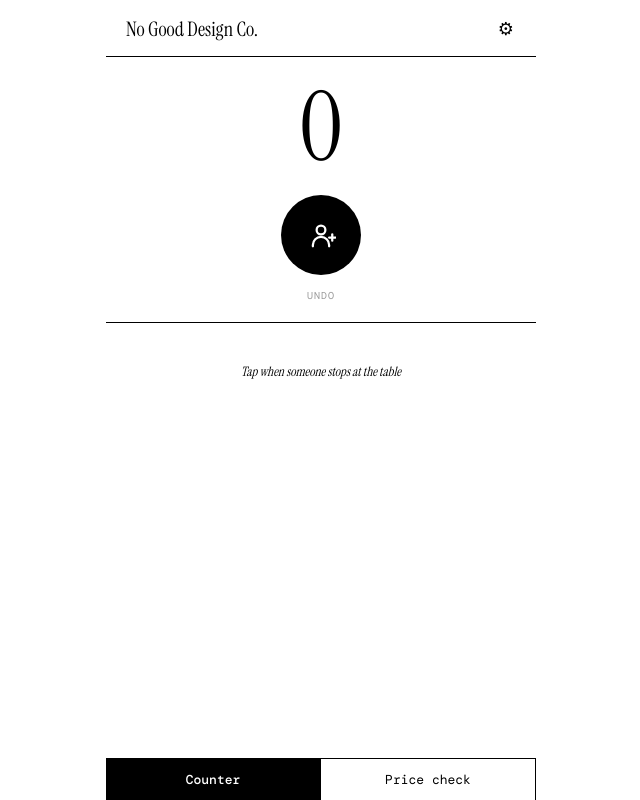
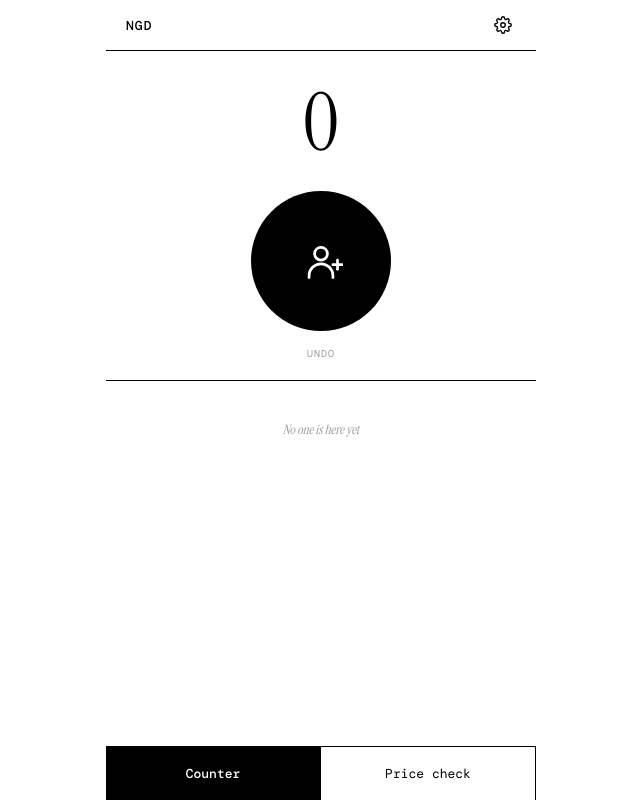
Before and after one commit to tracylin/nogooddesign, a React (Vite) app: page / in a window 1280 px wide. Shown: the whole page, without its empty margins (319-959 px from the left). Built offline with nearby package versions, Linux system fonts and the light colour scheme.

Commit message:
Update App.jsx

```diff
--- a/src/App.jsx
+++ b/src/App.jsx
@@ -231,7 +231,7 @@ async function pullState(deployId) {
 
 // ─── PERSON ICON ───
 const PersonIcon = () => (
-  <svg width="30" height="30" viewBox="0 0 24 24" fill="none" stroke="#fff" strokeWidth="1.8" strokeLinecap="round" strokeLinejoin="round">
+  <svg width="44" height="44" viewBox="0 0 24 24" fill="none" stroke="#fff" strokeWidth="1.5" strokeLinecap="round" strokeLinejoin="round">
     <circle cx="12" cy="8" r="3.5" />
     <path d="M5.5 21v-1a6.5 6.5 0 0 1 13 0v1" />
     <line x1="21" y1="11.5" x2="21" y2="16.5" />
@@ -239,7 +239,12 @@ const PersonIcon = () => (
   </svg>
 );
 
-// ─── MAIN APP ───
+const GearIcon = () => (
+  <svg width="18" height="18" viewBox="0 0 24 24" fill="none" stroke="#000" strokeWidth="1.8" strokeLinecap="round" strokeLinejoin="round">
+    <circle cx="12" cy="12" r="3" />
+    <path d="M19.4 15a1.65 1.65 0 0 0 .33 1.82l.06.06a2 2 0 1 1-2.83 2.83l-.06-.06a1.65 1.65 0 0 0-1.82-.33 1.65 1.65 0 0 0-1 1.51V21a2 2 0 0 1-4 0v-.09A1.65 1.65 0 0 0 9 19.4a1.65 1.65 0 0 0-1.82.33l-.06.06a2 2 0 1 1-2.83-2.83l.06-.06A1.65 1.65 0 0 0 4.68 15a1.65 1.65 0 0 0-1.51-1H3a2 2 0 0 1 0-4h.09A1.65 1.65 0 0 0 4.6 9a1.65 1.65 0 0 0-.33-1.82l-.06-.06a2 2 0 1 1 2.83-2.83l.06.06A1.65 1.65 0 0 0 9 4.68a1.65 1.65 0 0 0 1-1.51V3a2 2 0 0 1 4 0v.09a1.65 1.65 0 0 0 1 1.51 1.65 1.65 0 0 0 1.82-.33l.06-.06a2 2 0 1 1 2.83 2.83l-.06.06A1.65 1.65 0 0 0 19.4 9a1.65 1.65 0 0 0 1.51 1H21a2 2 0 0 1 0 4h-.09a1.65 1.65 0 0 0-1.51 1z" />
+  </svg>
+);
 export default function App() {
   const [tab, setTab] = useState("count");
   const [entries, setEntries] = useState([]);
@@ -340,9 +345,9 @@ export default function App() {
       if (e.id !== entryId) return e;
       const ids = e.soldCatalogIds || [];
       const next = ids.includes(catalogId) ? ids.filter(x => x !== catalogId) : [...ids, catalogId];
-      const sum = next.reduce((s, id) => { const c = CATALOG.find(x => x.id === id); return s + (c?.price || 0); }, 0);
-      const autoPrice = (!e.amount || e.amount === "0") ? String(sum) : e.amount;
-      return { ...e, soldCatalogIds: next, amount: autoPrice, ts: new Date().toISOString() };
+      const sum = next.reduce((total, cid) => { const c = CATALOG.find(x => x.id === cid); return total + (c?.price || 0); }, 0);
+      const shouldAutoFill = !e.amount || e.amount === "";
+      return { ...e, soldCatalogIds: next, amount: shouldAutoFill ? String(sum) : e.amount, ts: new Date().toISOString() };
     }));
   }, []);
 
@@ -439,11 +444,11 @@ export default function App() {
 
       {/* HEADER */}
       <div style={S.header}>
-        <span style={S.logo}>No Good Design Co.</span>
+        <span style={S.logo}>NGD</span>
         <div style={{ display: "flex", alignItems: "center", gap: 10 }}>
           {syncStatus && <span style={S.syncBadge}>{syncStatus}</span>}
-          {totalRevenue > 0 && <span style={S.revBadge}>${totalRevenue}</span>}
-          <button style={S.gearBtn} onClick={() => setShowSettings(true)}>⚙</button>
+          {boughtCount > 0 && <span style={S.headerStat}>{boughtCount} sold · ${totalRevenue}</span>}
+          <button style={S.gearBtn} onClick={() => setShowSettings(true)}><GearIcon /></button>
         </div>
       </div>
       <div style={S.rule} />
@@ -456,19 +461,10 @@ export default function App() {
               <button style={S.roundBtn} onClick={addEntry}><PersonIcon /></button>
             </div>
             <button style={S.undoBtn} onClick={undoEntry}>undo</button>
-            {boughtCount > 0 && (
-              <div style={S.statsRow}>
-                <span style={S.stat}>{boughtCount} sold</span>
-                <span style={S.stat}>·</span>
-                <span style={S.stat}>${totalRevenue} rev</span>
-                <span style={S.stat}>·</span>
-                <span style={S.stat}>{totalCount > 0 ? Math.round((boughtCount / totalCount) * 100) : 0}%</span>
-              </div>
-            )}
           </div>
           <div style={S.rule} />
           <div style={S.feed}>
-            {entries.length === 0 && <div style={S.empty}>Tap when someone stops at the table</div>}
+            {entries.length === 0 && <div style={S.empty}>No one is here yet</div>}
             {entries.map(entry => (
               expandedId === entry.id ? (
                 <ExpandedEntry key={entry.id} entry={entry} onUpdate={updateEntry}
@@ -512,7 +508,6 @@ function CollapsedEntry({ entry, onTap }) {
           <span style={{ ...S.tag, ...(isBought ? S.tagBought : {}) }}>{entry.engage}</span>
         )}
         {hasSale && <span style={S.saleAmt}>${entry.amount}</span>}
-        {entry.payment && <span style={S.payTag}>{entry.payment}</span>}
         {soldNames.length > 0 && <span style={S.itemsPrev}>{soldNames.join(", ").slice(0, 28)}{soldNames.join(", ").length > 28 ? "…" : ""}</span>}
         {entry.items && !soldNames.length && <span style={S.itemsPrev}>{entry.items.slice(0, 22)}{entry.items.length > 22 ? "…" : ""}</span>}
         {entry.note && !hasSale && <span style={S.notePrev}>{entry.note.slice(0, 20)}{entry.note.length > 20 ? "…" : ""}</span>}
@@ -653,36 +648,34 @@ const S = {
     background: BG, color: BK, fontFamily: MONO, fontSize: 13, overflow: "hidden",
     WebkitFontSmoothing: "antialiased", position: "relative",
   },
-  header: { display: "flex", justifyContent: "space-between", alignItems: "center", padding: "16px 20px 14px" },
-  logo: { fontFamily: SERIF, fontSize: 20, fontWeight: 400, color: BK },
-  revBadge: { fontFamily: MONO, fontSize: 12, fontWeight: 500, color: BK, border: `1px solid ${BK}`, padding: "2px 8px" },
+  header: { display: "flex", justifyContent: "space-between", alignItems: "center", padding: "12px 20px" },
+  logo: { fontFamily: MONO, fontSize: 13, fontWeight: 500, color: BK, letterSpacing: "0.08em" },
+  headerStat: { fontFamily: MONO, fontSize: 11, color: BK },
   syncBadge: { fontSize: 10, color: BK },
-  gearBtn: { background: "none", border: "none", color: BK, fontSize: 18, cursor: "pointer", padding: 2 },
+  gearBtn: { background: "none", border: "none", cursor: "pointer", padding: 4, display: "flex", alignItems: "center" },
   rule: { height: 1, background: BK, flexShrink: 0 },
   nav: { display: "flex", flexShrink: 0 },
   navBtn: {
-    flex: 1, padding: "12px 0", background: BG, border: "none", borderRight: `1px solid ${BK}`,
+    flex: 1, padding: "18px 0", background: BG, border: "none", borderRight: `1px solid ${BK}`,
     fontFamily: MONO, fontSize: 13, color: BK, cursor: "pointer",
   },
   navActive: {
-    flex: 1, padding: "12px 0", background: BK, border: "none", borderRight: `1px solid ${BK}`,
+    flex: 1, padding: "18px 0", background: BK, border: "none", borderRight: `1px solid ${BK}`,
     fontFamily: MONO, fontSize: 13, color: BG, cursor: "pointer", fontWeight: 500,
   },
   content: { flex: 1, overflow: "hidden", display: "flex", flexDirection: "column" },
-  counterArea: { textAlign: "center", padding: "28px 20px 16px", flexShrink: 0 },
-  bigNum: { fontFamily: SERIF, fontSize: 96, color: BK, lineHeight: 0.9, marginBottom: 24 },
+  counterArea: { textAlign: "center", padding: "32px 20px 16px", flexShrink: 0 },
+  bigNum: { fontFamily: SERIF, fontSize: 80, color: BK, lineHeight: 1, marginBottom: 28 },
   btnRow: { display: "flex", justifyContent: "center" },
   roundBtn: {
-    width: 80, height: 80, borderRadius: "50%", background: BK, border: "none",
+    width: 140, height: 140, borderRadius: "50%", background: BK, border: "none",
     display: "flex", alignItems: "center", justifyContent: "center",
     cursor: "pointer", WebkitTapHighlightColor: "transparent",
   },
   undoBtn: {
     background: "none", border: "none", color: "#999", fontFamily: MONO, fontSize: 10,
-    cursor: "pointer", marginTop: 10, padding: "4px 12px", textTransform: "uppercase", letterSpacing: "0.1em",
+    cursor: "pointer", marginTop: 12, padding: "4px 12px", textTransform: "uppercase", letterSpacing: "0.1em",
   },
-  statsRow: { display: "flex", justifyContent: "center", gap: 8, marginTop: 10 },
-  stat: { fontSize: 11, color: BK },
   feed: { flex: 1, overflow: "auto", WebkitOverflowScrolling: "touch" },
   entryRow: { display: "flex", justifyContent: "space-between", alignItems: "center", padding: "12px 20px", cursor: "pointer", borderBottom: `1px solid ${BK}` },
   entryLeft: { display: "flex", gap: 8, alignItems: "center", flexShrink: 0 },
@@ -735,7 +728,6 @@ const S = {
     background: "none", border: "none", fontFamily: MONO, fontSize: 11,
     color: BK, cursor: "pointer", textDecoration: "underline",
   },
-  payTag: { fontSize: 10, color: BK, border: `1px solid ${BK}`, padding: "1px 5px" },
   soldList: { padding: "4px 14px 8px" },
   soldItem: { display: "flex", alignItems: "center", gap: 8, padding: "4px 0" },
   soldThumb: { width: 28, height: 28, flexShrink: 0, overflow: "hidden", border: `1px solid ${BK}` },
@@ -822,5 +814,5 @@ const S = {
     width: "100%", padding: "14px 0", background: BK, border: "none",
     fontFamily: MONO, fontSize: 13, color: BG, fontWeight: 500, cursor: "pointer", flexShrink: 0,
   },
-  empty: { textAlign: "center", color: BK, padding: "40px 20px", fontSize: 13, fontFamily: SERIF, fontStyle: "italic" },
+  empty: { textAlign: "center", color: "#999", padding: "40px 20px", fontSize: 13, fontFamily: SERIF, fontStyle: "italic" },
 };
```
